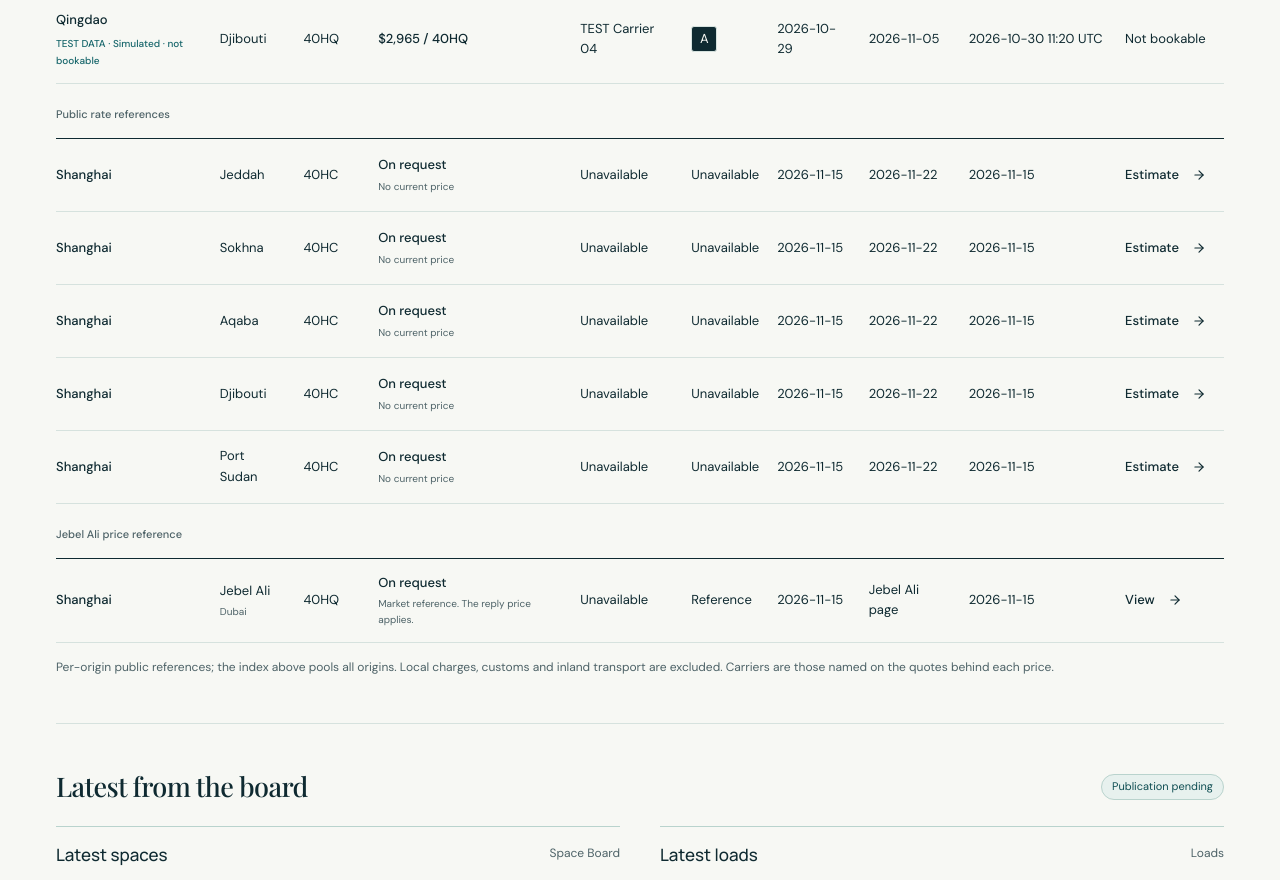
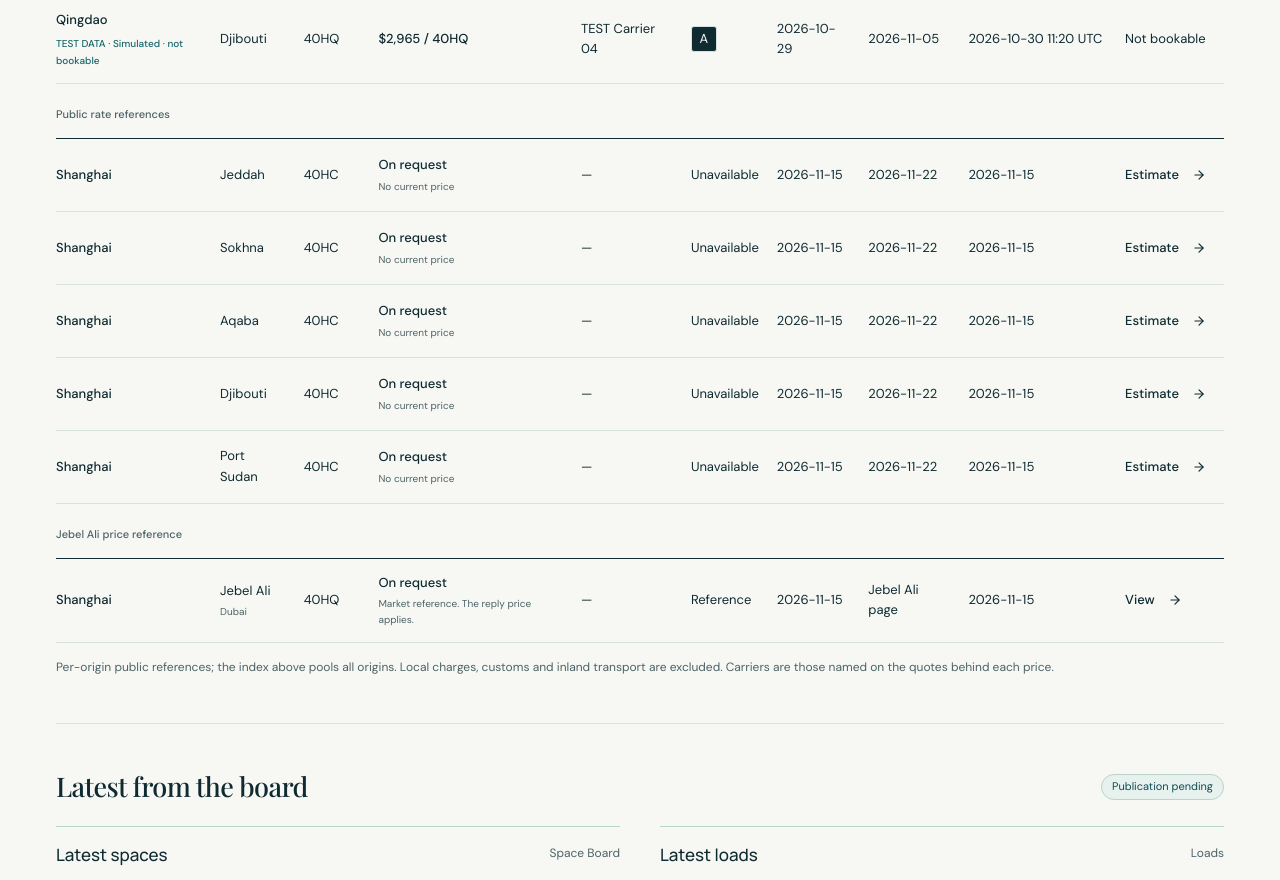
Before and after one commit to cheungjiang/redsearate, a Next.js app: page / in a window 1280 px wide. Shown: the part 1880-2760 px from the top of the page. Built offline with nearby package versions, Linux system fonts and the light colour scheme.

Commit message:
Show a dash when a rate table has no carrier, instead of the word Unavailable.
Co-authored-by: Cursor <cursoragent@cursor.com>

```diff
--- a/app/jebel-ali-page.tsx
+++ b/app/jebel-ali-page.tsx
@@ -183,7 +183,7 @@ export default function JebelAliPage({ lang, today }: { lang: "en" | "zh"; today
                     <th scope="row">{jebelAliOriginName(origin.origin, lang)}</th>
                     <td>{cell(origin.containers["20GP"])}</td>
                     <td>{cell(origin.containers["40HC"])}</td>
-                    <td>{origin.carriers.join(", ") || t("Unavailable", "未注明")}</td>
+                    <td>{origin.carriers.join(", ") || "—"}</td>
                   </tr>
                 ))}
               </tbody>
--- a/app/rates-table.tsx
+++ b/app/rates-table.tsx
@@ -32,6 +32,7 @@ export function RatesTable({
   ];
   const testLabel = t("TEST DATA · Simulated · not bookable", "TEST DATA · 模拟数据 · 不可订舱");
   const unavailable = t("Unavailable", "暂不可用");
+  const emptyCarrier = "—";
   const today = snapshot.today;
   const validUntil = addDays(today, 7);
   const jebelBox = shipment.mode === "LCL" ? null : shipment.container === "40HC" ? "40HQ" : shipment.container;
@@ -95,7 +96,7 @@ export function RatesTable({
                     : row.market ? `≈ ${money(row.market.median)}` : t("On request", "请询价")}</strong>
                   <small>{row.offer ? t("Bookable offer", "本站报价") : row.market ? (row.market.count === 1 ? t("Market price · 1 quote", "市场价 · 1 条报价") : t(`Market median · ${row.market.count} quotes`, `市场中位数 · ${row.market.count} 条报价`)) : t("No current price", "暂无有效价格")}</small>
                 </td>
-                <td data-label={labels[4]}>{row.carriers.length ? row.carriers.join(", ") : unavailable}</td>
+                <td data-label={labels[4]}>{row.carriers.length ? row.carriers.join(", ") : emptyCarrier}</td>
                 <td data-label={labels[5]}>{row.rating ? <span className="rating" data-rating={row.rating}>{ratingLabel(row.rating)}</span> : unavailable}</td>
                 <td data-label={labels[6]}><time dateTime={today}>{today}</time></td>
                 <td data-label={labels[7]}><time dateTime={validUntil}>{validUntil}</time></td>
@@ -114,7 +115,7 @@ export function RatesTable({
                 <strong className="rate-value">{jebelPrice == null ? t("On request", "请询价") : `≈ ${money(jebelPrice)}`}</strong>
                 <small>{t("Market reference. The reply price applies.", "市场参考。确认价以回复为准。")}</small>
               </td>
-              <td data-label={labels[4]}>{unavailable}</td>
+              <td data-label={labels[4]}>{emptyCarrier}</td>
               <td data-label={labels[5]}>{t("Reference", "参考")}</td>
               <td data-label={labels[6]}><time dateTime={today}>{today}</time></td>
               <td data-label={labels[7]}><a href={jebelHref}>{t("Jebel Ali page", "杰贝阿里页")}</a></td>
```
